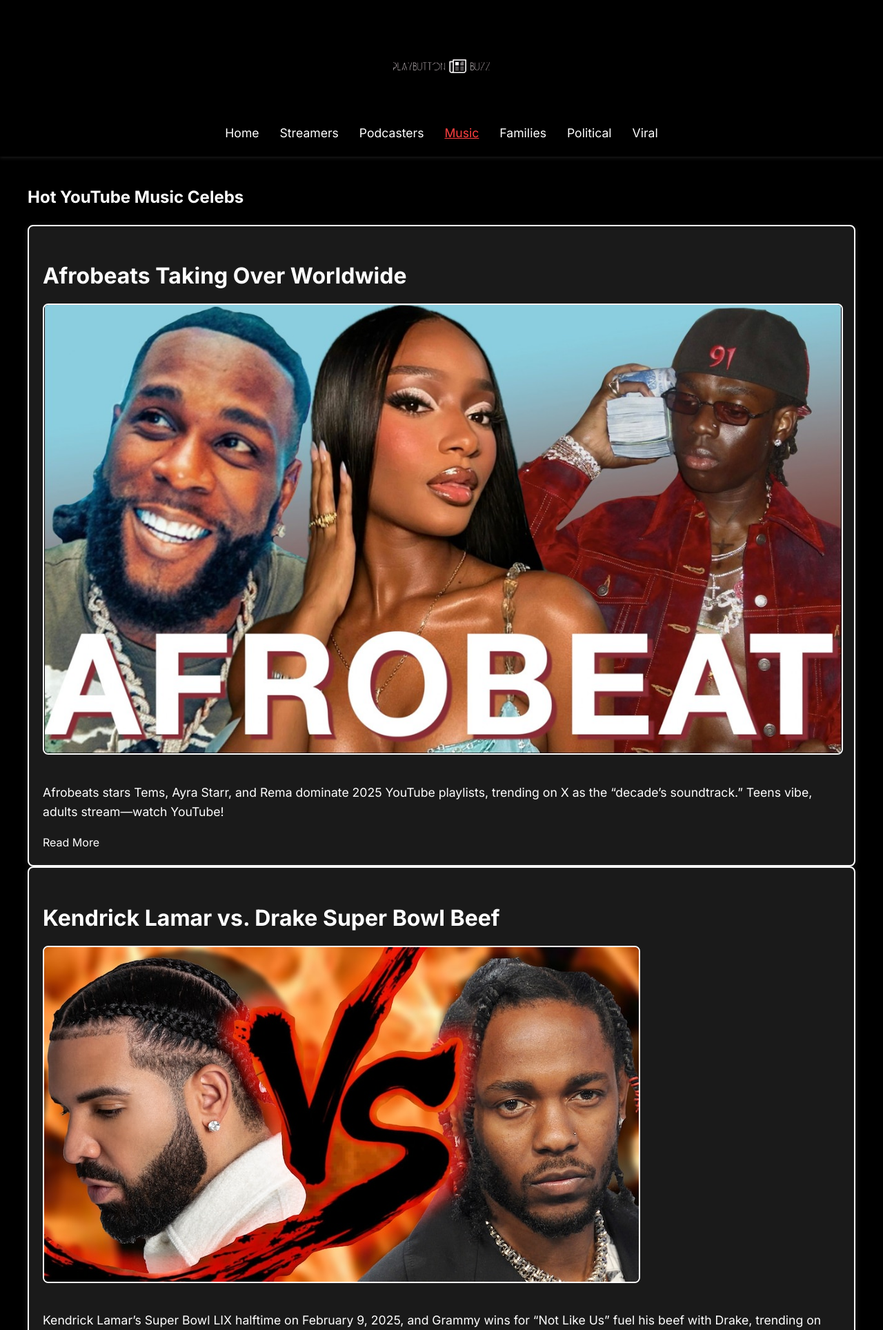
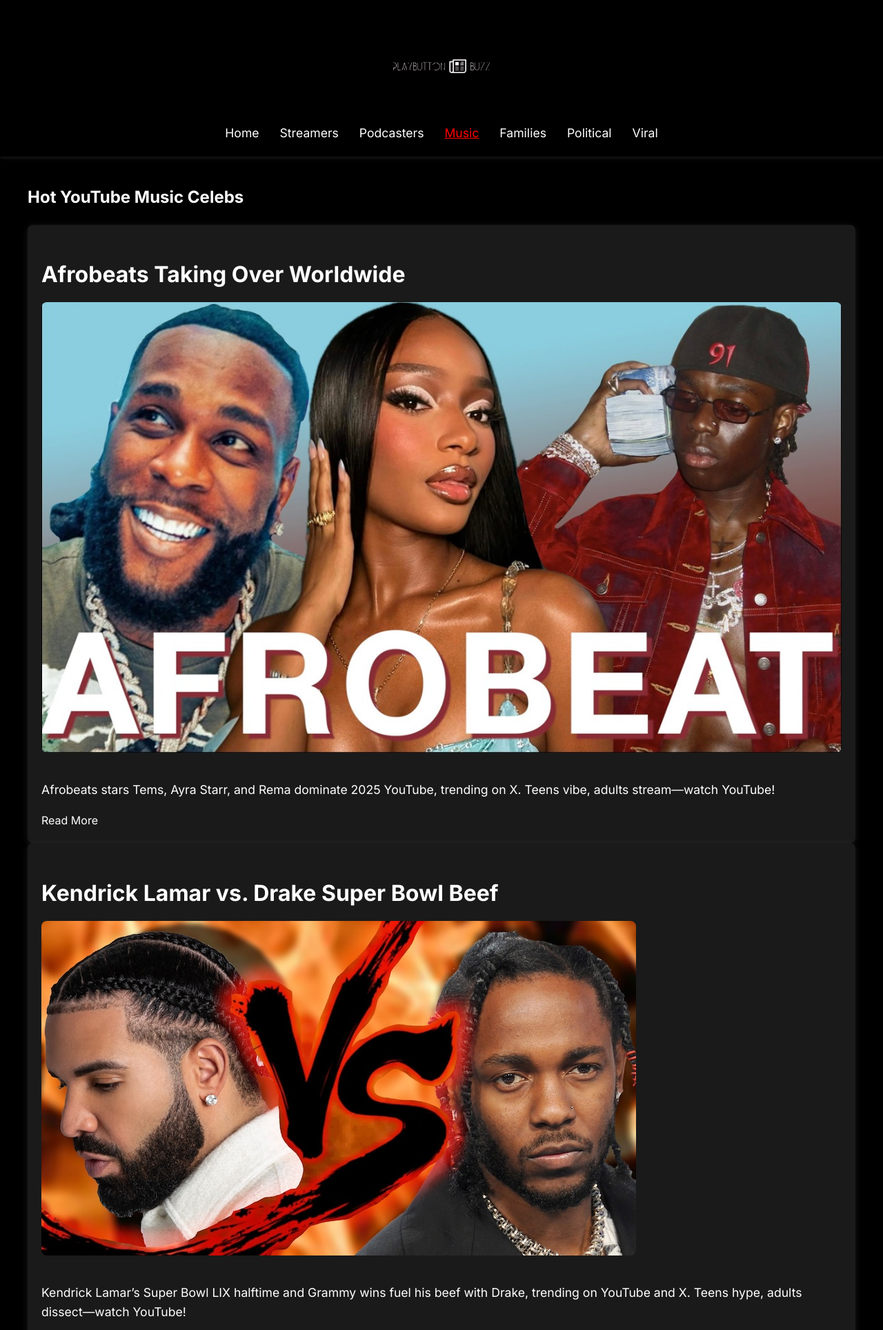
Before and after one commit to tommy251/PlayButton-Buzz, a Flask app: page /music in a window 1280 px wide. Shown: the top 1928 px of the page at 69% size. Run offline with Flask 3, Linux system fonts and the light colour scheme.

Commit message:
redesigning by updating the html, css, and script files

```diff
--- a/static/script.js
+++ b/static/script.js
@@ -32,11 +32,11 @@ document.addEventListener('DOMContentLoaded', () => {
                 streamHtml += '</ul>';
                 streamersSection.innerHTML = streamHtml;
             } else {
-                streamersSection.innerHTML = '<p class="no-streams">No live streams available right now—check back soon.</p>';
+                streamersSection.innerHTML = '<p class="no-streams">No live streams available—check back soon.</p>';
             }
         } catch (error) {
             console.error('Error fetching streams:', error);
-            streamersSection.innerHTML = '<p class="no-streams">Oops! Couldn’t load the latest streams—try again later or visit <a href="https://www.youtube.com/@IShowSpeed/streams" target="_blank" class="stream-link">IShowSpeed’s streams</a>.</p>';
+            streamersSection.innerHTML = '<p class="no-streams">Oops! Couldn’t load streams—try again or visit <a href="https://www.youtube.com/@IShowSpeed/streams" target="_blank" class="stream-link">IShowSpeed’s streams</a>.</p>';
         }
     }
 
--- a/static/styles.css
+++ b/static/styles.css
@@ -84,14 +83,13 @@ body {
     border-radius: 8px;
     box-shadow: 0 2px 10px rgba(255, 255, 255, 0.1); /* Subtle white shadow */
     color: #FFFFFF; /* White text */
-    border: 2px solid #FFFFFF; /* White border for emphasis */
 }
 
 .blog-post h2 {
     color: #FFFFFF; /* White for headlines */
     font-size: 2em;
     margin-bottom: 15px;
-    font-weight: 700; /* Bold for emphasis */
+    font-weight: 700;
 }
 
 .post-image {
@@ -99,7 +97,6 @@ body {
     height: auto;
     border-radius: 8px;
     margin-bottom: 15px;
-    border: 2px solid #FFFFFF; /* White border for images */
 }
 
 .blog-post p {
--- a/templates/index.html
+++ b/templates/index.html
@@ -34,25 +34,25 @@
                     <article class="blog-post">
                         <h2>Streamers: IShowSpeed’s Super Bowl Stunt Goes Viral</h2>
                         <img src="{{ url_for('static', filename='sped1.jpg') }}" alt="IShowSpeed" class="post-image">
-                        <p>IShowSpeed crashed the Super Bowl LIX sidelines on February 9, 2025, pulling a wild stunt that’s trending with over 10 million views on YouTube and X. Teens are obsessed, adults are stunned, and older fans can’t look away!</p>
+                        <p>IShowSpeed crashed the Super Bowl LIX sidelines on February 9, 2025, pulling a wild stunt trending with over 10 million views on YouTube and X. Teens are obsessed, adults are stunned, and older fans can’t look away!</p>
                         <a href="https://www.youtube.com/@IShowSpeed/streams" target="_blank" class="read-more">Read More</a>
                     </article>
                     <article class="blog-post">
                         <h2>Families: The LaBrant Fam’s New Baby Drama</h2>
                         <img src="{{ url_for('static', filename='lab.jpg') }}" alt="LaBrant" class="post-image">
-                        <p>The LaBrant Family’s February 2025 vlog revealed a surprise baby announcement, sparking gossip on YouTube and X. Fans are buzzing about their growing brood—check it out!</p>
+                        <p>The LaBrant Family’s February 2025 vlog revealed a surprise baby announcement, sparking gossip on YouTube and X. Fans are buzzing—check it out!</p>
                         <a href="https://www.youtube.com/@TheLaBrantFam/videos" target="_blank" class="read-more">Read More</a>
                     </article>
                     <article class="blog-post">
                         <h2>Political: YouTube Pundits Debate Mayor Adams’ Case</h2>
                         <img src="{{ url_for('static', filename='adam.jpg') }}" alt="Adams" class="post-image">
-                        <p>YouTube political stars are debating New York Mayor Eric Adams’ corruption case dismissal motion from February 26, 2025, with millions of views on YouTube and heated X discussions. Teens pick sides, adults analyze, and older viewers question the leaks.</p>
+                        <p>YouTube political stars debated Mayor Eric Adams’ corruption case from February 26, 2025, with millions of views on YouTube and X. Teens pick sides, adults analyze, and older viewers question the leaks.</p>
                         <a href="https://www.youtube.com/results?search_query=mayor+adams+2025" target="_blank" class="read-more">Read More</a>
                     </article>
                     <article class="blog-post">
                         <h2>Viral: Kai Cenat’s Batman Madness Hits 10M Views</h2>
                         <img src="{{ url_for('static', filename='kai.jpg') }}" alt="Kai Cenat Batman" class="post-image">
-                        <p>Kai Cenat and Lil Rodney’s February 2025 Batman skit on Twitch hit 10 million YouTube views in days, trending on X. Teens meme it, adults laugh, and older fans are baffled—pure viral gold!</p>
+                        <p>Kai Cenat’s February 2025 Batman skit on Twitch hit 10 million YouTube views, trending on X. Teens meme it, adults laugh, and older fans are baffled—pure viral gold!</p>
                         <a href="https://youtube.com/shorts/jYQ3g4j1pqQ?si=4XYQDjDLzgBcctpa" target="_blank" class="read-more">Read More</a>
                     </article>
                 </div>
@@ -64,32 +64,32 @@
                 <article class="blog-post">
                     <h2>IShowSpeed’s Wildest Stream Moments of 2025</h2>
                     <img src="{{ url_for('static', filename='speed0.jpg') }}" alt="IShowSpeed at 2025 Royal Rumble" class="post-image">
-                    <p>IShowSpeed’s Super Bowl LIX stunt on February 9, 2025, trends on YouTube with 10 million views, cementing his chaotic reign. His streams hit 30 million subscribers—teens rave, adults debate, and older fans watch in awe!</p>
+                    <p>IShowSpeed’s Super Bowl LIX stunt on February 9, 2025, trends on YouTube with 10 million views. His streams hit 30 million subscribers—teens rave, adults debate, and older fans watch in awe!</p>
                     <p><strong>Latest Highlights:</strong></p>
                     <ul class="stream-list">
                         {% for stream in streams %}
                             <li class="stream-item"><a href="https://www.youtube.com/watch?v={{ stream.video_id }}" target="_blank">{{ stream.title }}</a></li>
                         {% endfor %}
                         {% if not streams %}
-                            <li>No live streams available right now—check back soon.</li>
+                            <li>No live streams available—check back soon.</li>
                         {% endif %}
                     </ul>
                     <img src="{{ url_for('static', filename='speed12.jpg') }}" alt="IShowSpeed at Match for Hope 2025" class="post-image">
-                    <p>His X buzz on influence splits opinions—brilliant or reckless? Check <a href="https://www.youtube.com/@IShowSpeed/streams" target="_blank">YouTube</a> for more!</p>
+                    <p>His X buzz splits opinions—brilliant or reckless? Check <a href="https://www.youtube.com/@IShowSpeed/streams" target="_blank">YouTube</a>!</p>
                     <a href="https://www.youtube.com/@IShowSpeed/streams" target="_blank" class="read-more">Read More</a>
                 </article>
                 <article class="blog-post">
                     <h2>Kai Cenat’s Batman Bonanza</h2>
                     <img src="{{ url_for('static', filename='kaiv.png') }}" alt="Kai Cenat and Lil Rodney as Batman on Stream" class="post-image">
-                    <p>Kai Cenat’s February 2025 Batman skit with Lil Rodney hit 10 million YouTube views, trending on X as “2025’s funniest.” His Twitch chaos keeps fans hooked—teens meme, adults laugh, and older fans are amazed!</p>
-                    <p>Check <a href="https://youtube.com/shorts/jYQ3g4j1pqQ?si=4XYQDjDLzgBcctpa" target="_blank">YouTube</a> for the skit and more!</p>
+                    <p>Kai Cenat’s February 2025 Batman skit hit 10 million YouTube views, trending on X as “2025’s funniest.” His Twitch chaos hooks fans—teens meme, adults laugh, and older fans are amazed!</p>
+                    <p>Check <a href="https://youtube.com/shorts/jYQ3g4j1pqQ?si=4XYQDjDLzgBcctpa" target="_blank">YouTube</a> for more!</p>
                     <a href="https://www.youtube.com/@KaiCenat/videos" target="_blank" class="read-more">Read More</a>
                 </article>
                 <article class="blog-post">
                     <h2>Adin Ross Drops $500K Casino Stream</h2>
                     <img src="{{ url_for('static', filename='adin.jpg') }}" alt="Adin Ross Casino Stream" class="post-image">
-                    <p>Adin Ross’s February 28, 2025, $500K casino stream on YouTube hit 8 million views, sparking X debates on gambling ethics. Teens love the stakes, adults question influence, and older fans are stunned—neon chaos!</p>
-                    <p>Watch <a href="https://www.youtube.com/@AdinRoss/streams" target="_blank">YouTube</a> for the action!</p>
+                    <p>Adin Ross’s February 28, 2025, $500K casino stream hit 8 million YouTube views, sparking X debates on gambling. Teens love the stakes, adults question influence, and older fans are stunned!</p>
+                    <p>Watch <a href="https://www.youtube.com/@AdinRoss/streams" target="_blank">YouTube</a> for action!</p>
                     <a href="https://www.youtube.com/@AdinRoss/streams" target="_blank" class="read-more">Read More</a>
                 </article>
             </section>
@@ -100,19 +100,19 @@
                 <article class="blog-post">
                     <h2>Joe Rogan’s AI and Brain Telepathy Chat</h2>
                     <img src="{{ url_for('static', filename='joe.jpg') }}" alt="Joe Rogan" class="post-image">
-                    <p>Joe Rogan’s 2025 episode on AI and brain telepathy hit 3 million YouTube views, exploring Neuralink and telepathic UFC fights. Teens geek out, adults debate ethics, and older fans wonder—check <a href="https://www.youtube.com/@joerogan/videos" target="_blank">YouTube</a>!</p>
+                    <p>Joe Rogan’s 2025 AI and brain telepathy episode hit 3 million YouTube views, exploring Neuralink. Teens geek out, adults debate—check <a href="https://www.youtube.com/@joerogan/videos" target="_blank">YouTube</a>!</p>
                     <a href="https://www.youtube.com/@joerogan/videos" target="_blank" class="read-more">Read More</a>
                 </article>
                 <article class="blog-post">
                     <h2>PBD Podcast’s Trump and Bolsonaro Fireworks</h2>
                     <img src="{{ url_for('static', filename='pbd.jpg') }}" alt="PBD Podcast" class="post-image">
-                    <p>PBD Podcast’s 2025 episode on Trump’s win without Musk and Bolsonaro’s comeback hit 1.5 million YouTube views, sparking X buzz. Teens love drama, adults analyze—watch <a href="https://www.youtube.com/@PBDPodcast/videos" target="_blank">YouTube</a>!</p>
+                    <p>PBD Podcast’s 2025 episode on Trump’s win and Bolsonaro’s comeback hit 1.5 million YouTube views, sparking X buzz. Teens love drama, adults analyze—watch <a href="https://www.youtube.com/@PBDPodcast/videos" target="_blank">YouTube</a>!</p>
                     <a href="https://www.youtube.com/@PBDPodcast/videos" target="_blank" class="read-more">Read More</a>
                 </article>
                 <article class="blog-post">
                     <h2>Lex Fridman’s Quantum AI Breakthrough</h2>
                     <img src="{{ url_for('static', filename='lex.jpg') }}" alt="Lex Fridman" class="post-image">
-                    <p>Lex Fridman’s February 28, 2025, AI quantum computing talk hit 2 million YouTube views, trending on X. Teens geek out, adults theorize—check <a href="https://www.youtube.com/@lexfridman/videos" target="_blank">YouTube</a>!</p>
+                    <p>Lex Fridman’s February 28, 2025, AI quantum talk hit 2 million YouTube views, trending on X. Teens geek out, adults theorize—check <a href="https://www.youtube.com/@lexfridman/videos" target="_blank">YouTube</a>!</p>
                     <a href="https://www.youtube.com/@lexfridman/videos" target="_blank" class="read-more">Read More</a>
                 </article>
             </section>
@@ -123,13 +123,13 @@
                 <article class="blog-post">
                     <h2>Afrobeats Taking Over Worldwide</h2>
                     <img src="{{ url_for('static', filename='max.jpg') }}" alt="Afrobeats Celebs" class="post-image">
-                    <p>Afrobeats stars Tems, Ayra Starr, and Rema dominate 2025 YouTube playlists, trending on X as the “decade’s soundtrack.” Teens vibe, adults stream—watch <a href="https://www.youtube.com/results?search_query=afrobeats+2025" target="_blank">YouTube</a>!</p>
+                    <p>Afrobeats stars Tems, Ayra Starr, and Rema dominate 2025 YouTube, trending on X. Teens vibe, adults stream—watch <a href="https://www.youtube.com/results?search_query=afrobeats+2025" target="_blank">YouTube</a>!</p>
                     <a href="https://www.youtube.com/results?search_query=afrobeats+2025" target="_blank" class="read-more">Read More</a>
                 </article>
                 <article class="blog-post">
                     <h2>Kendrick Lamar vs. Drake Super Bowl Beef</h2>
                     <img src="{{ url_for('static', filename='dvk.jpg') }}" alt="Kendrick Lamar and Drake" class="post-image">
-                    <p>Kendrick Lamar’s Super Bowl LIX halftime on February 9, 2025, and Grammy wins for “Not Like Us” fuel his beef with Drake, trending on YouTube and X. Teens hype, adults dissect—watch <a href="https://www.youtube.com/@kendricklamar/videos" target="_blank">YouTube</a>!</p>
+                    <p>Kendrick Lamar’s Super Bowl LIX halftime and Grammy wins fuel his beef with Drake, trending on YouTube and X. Teens hype, adults dissect—watch <a href="https://www.youtube.com/@kendricklamar/videos" target="_blank">YouTube</a>!</p>
                     <a href="https://www.youtube.com/@kendricklamar/videos" target="_blank" class="read-more">Read More</a>
                 </article>
                 <article class="blog-post">
@@ -146,7 +146,7 @@
                 <article class="blog-post">
                     <h2>The LaBrant Fam’s New Baby Drama</h2>
                     <img src="{{ url_for('static', filename='lab.jpg') }}" alt="LaBrant" class="post-image">
-                    <p>The LaBrant Family’s February 2025 baby announcement vlog hit 12 million YouTube views, sparking X gossip. Teens swoon, adults debate—watch <a href="https://www.youtube.com/@TheLaBrantFam/videos" target="_blank">YouTube</a>!</p>
+                    <p>The LaBrant Family’s February 2025 baby vlog hit 12 million YouTube views, sparking X gossip. Teens swoon, adults debate—watch <a href="https://www.youtube.com/@TheLaBrantFam/videos" target="_blank">YouTube</a>!</p>
                     <a href="https://www.youtube.com/@TheLaBrantFam/videos" target="_blank" class="read-more">Read More</a>
                 </article>
                 <article class="blog-post">
@@ -158,7 +158,7 @@
                 <article class="blog-post">
                     <h2>Roman Atwood’s Comeback Vlog</h2>
                     <img src="{{ url_for('static', filename='roman.jpg') }}" alt="Roman Atwood" class="post-image">
-                    <p>Roman Atwood’s February 28, 2025, family prank vlog hit 5 million YouTube views, trending on X. Teens laugh, adults cheer—watch <a href="https://www.youtube.com/@RomanAtwood/videos" target="_blank">YouTube</a>!</p>
+                    <p>Roman Atwood’s February 28, 2025, prank vlog hit 5 million YouTube views, trending on X. Teens laugh, adults cheer—watch <a href="https://www.youtube.com/@RomanAtwood/videos" target="_blank">YouTube</a>!</p>
                     <a href="https://www.youtube.com/@RomanAtwood/videos" target="_blank" class="read-more">Read More</a>
                 </article>
             </section>
@@ -169,7 +169,7 @@
                 <article class="blog-post">
                     <h2>YouTube Pundits on Mayor Adams’ Case</h2>
                     <img src="{{ url_for('static', filename='adam.jpg') }}" alt="Mayor Adams" class="post-image">
-                    <p>YouTube stars debated Mayor Eric Adams’ corruption case from February 26, 2025, hitting millions of views on YouTube, with X buzzing. Teens pick sides, adults analyze—watch <a href="https://www.youtube.com/results?search_query=mayor+adams+2025" target="_blank">YouTube</a>!</p>
+                    <p>YouTube stars debated Mayor Eric Adams’ case from February 26, 2025, with millions of views on YouTube and X. Teens pick sides, adults analyze—watch <a href="https://www.youtube.com/results?search_query=mayor+adams+2025" target="_blank">YouTube</a>!</p>
                     <a href="https://www.youtube.com/results?search_query=mayor+adams+2025" target="_blank" class="read-more">Read More</a>
                 </article>
                 <article class="blog-post">
@@ -220,4 +220,4 @@
 
     <script src="{{ url_for('static', filename='script.js') }}"></script>
 </body>
-</html>
+</html>s
```
Also changed, not shown: other parts of static/styles.css (+13 -16 lines).
